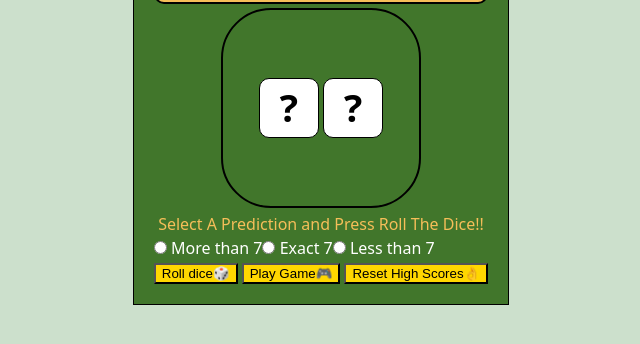
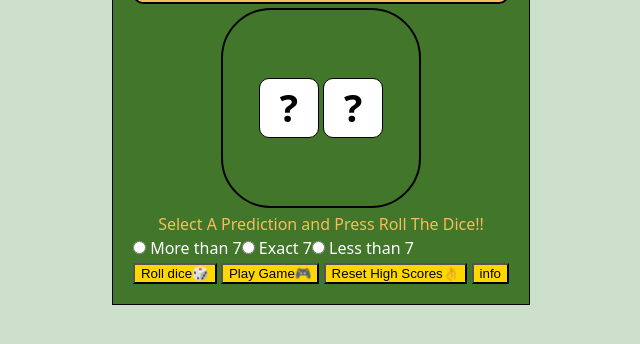
Before and after one commit to moheem406/lucky-7-dice, a plain HTML site: page index.html in a window 1280 px wide. Shown: the part 304-648 px from the top of the page, without its empty margins (319-959 px from the left). Drawn offline with Linux system fonts and the light colour scheme.

Commit message:
just push it

```diff
--- a/index.html
+++ b/index.html
@@ -10,7 +10,6 @@
 <body>
     <div class = "game-panel">
         <h1>Lucky 7 Dice</h1>
-
     <div class ="status">
         <div class ="lives">Lives❤️<span id ="lives">0</span></div>
         <div class ="win">Wins💪<span id ="win">0</span></div>
@@ -45,6 +44,7 @@
     <button class="btn-roll" id="btn-roll">Roll dice🎲</button>
     <button class="btn-reset" id="btn-reset">Play Game🎮</button>
     <button class="btn-reset-hs" id="btn-reset-hs">Reset High Scores👌</button>
+    <button class="help-btn" id="helpBtn">info</button>
         </div>
         </div>
     </div>
--- a/style.css
+++ b/style.css
@@ -112,3 +112,7 @@ h1 {
     color: black;
     background-color: gold;
 }
+.help-btn {
+    color: #000;
+    background-color: gold;
+}
```
